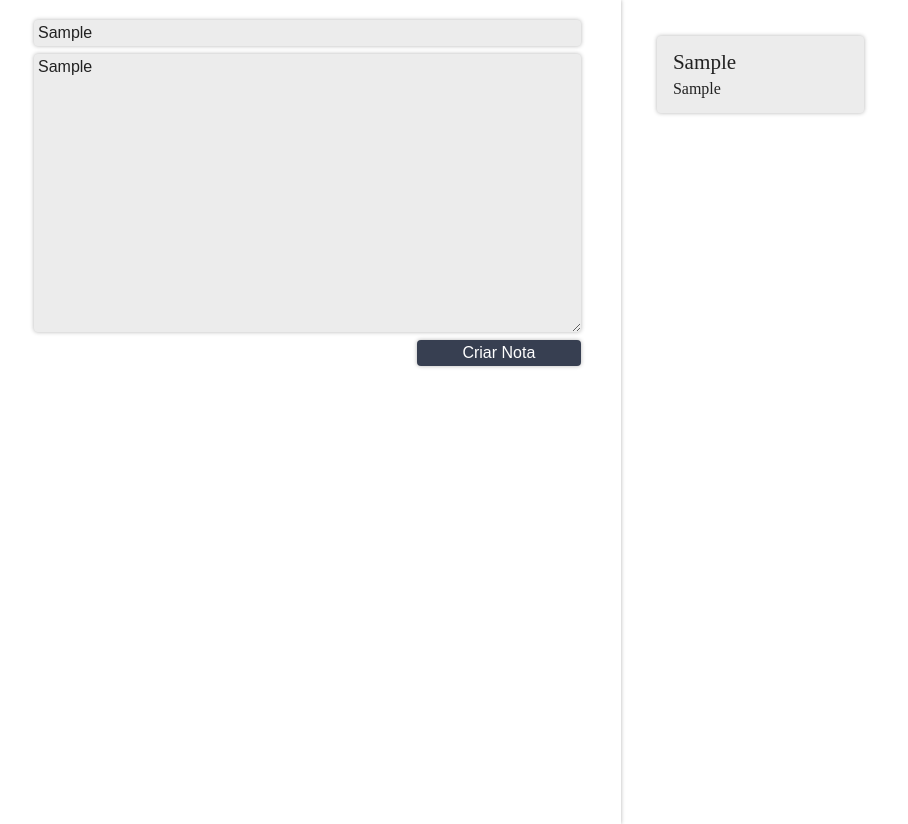
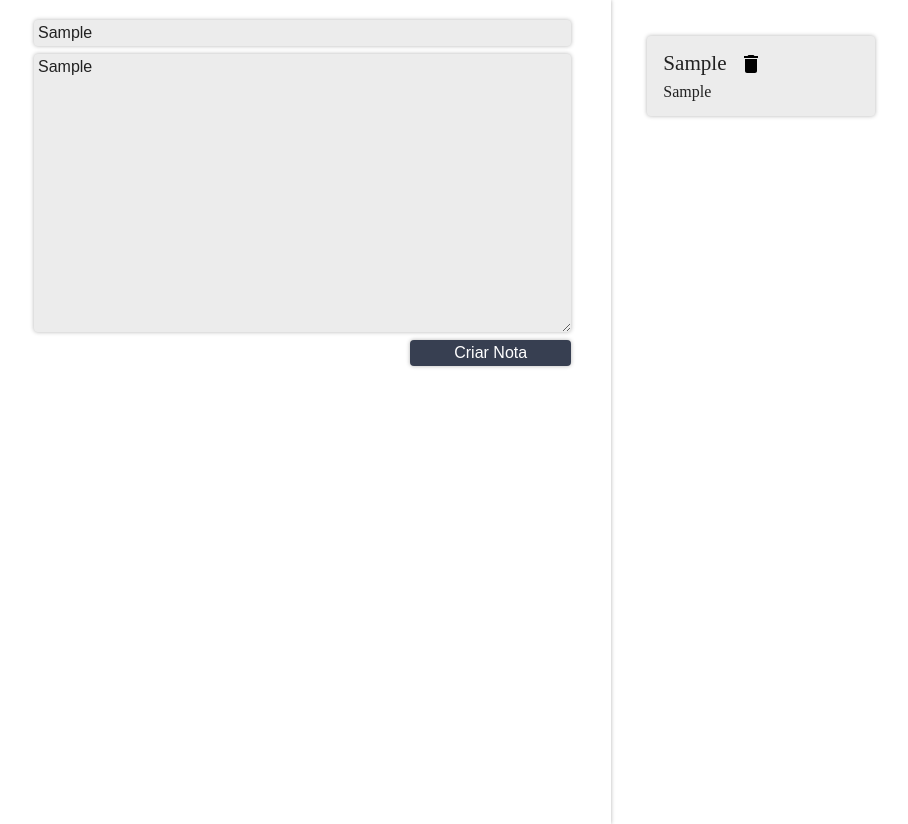
Before and after one commit to JonathanLima25/React-notes, a React (Create React App) app in the folder ceep/: page / in a window 1280 px wide. Both pictures are taken after typing "Sample", "Sample" into the empty fields and a click on the button "Criar Nota". Shown: the whole page, without its empty margins (6-914 px from the left). Built offline with nearby package versions, Linux system fonts and the light colour scheme.

Commit message:
icone de lixeira nos cards

```diff
--- a/ceep/src/components/CardNota/CardNota.jsx
+++ b/ceep/src/components/CardNota/CardNota.jsx
@@ -1,5 +1,7 @@
 import React, { Component } from "react";
 import "./style.css";
+import {ReactComponent as DeleteSVG} from "../../assets/img/delete.svg";
+
 class CardNota extends Component {
   state = {};
   render() {
@@ -7,6 +9,7 @@ class CardNota extends Component {
       <section className="card-nota">
         <header className="card-nota_cabecalho">
           <h3 className="card-nota_titulo">{this.props.titulo}</h3>
+          <DeleteSVG />
         </header>
         <p className="card-nota_texto">{this.props.texto}</p>
       </section>
```
Also changed, not shown: ceep/src/assets/img/delete.svg (renamed from ceep/src/assets/delete_black_24dp.svg).
